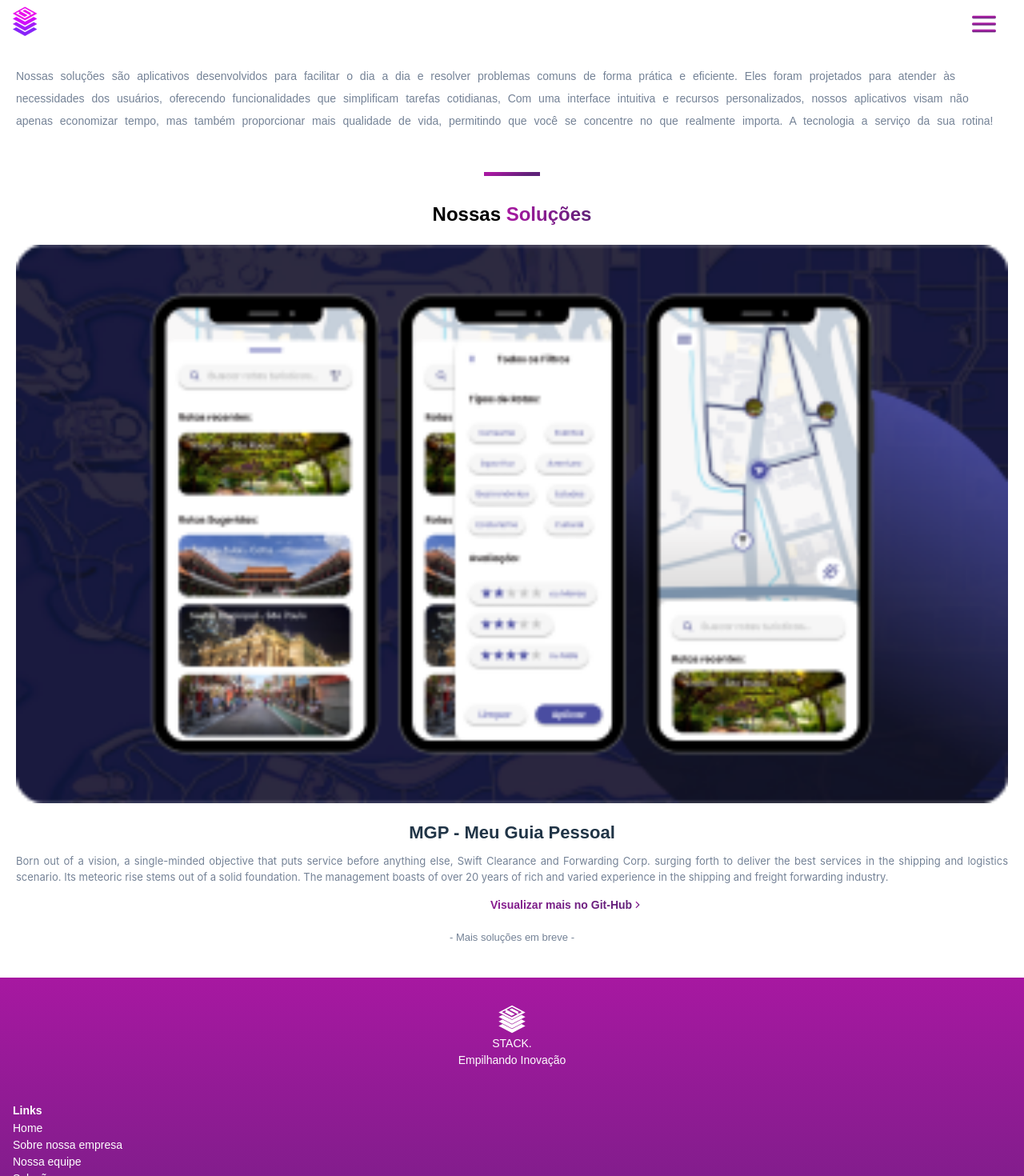
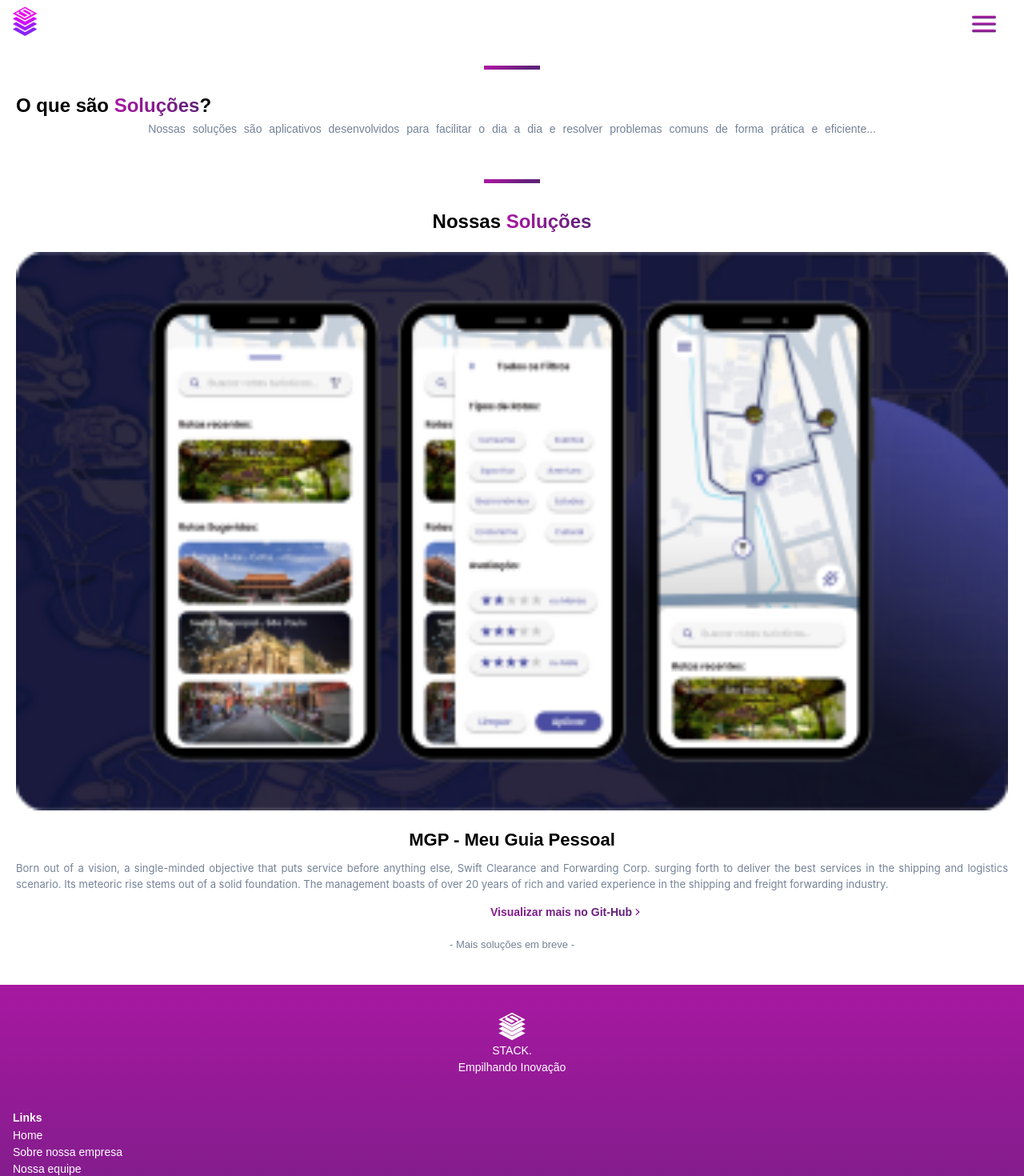
Before and after one commit to Tevezx/stacksite, a React (Vite) app: page /stacksite/solucoes in a window 1280 px wide. Shown: the top 1470 px of the page at 80% size. Built offline with nearby package versions, Linux system fonts and the light colour scheme.

Commit message:
Alterando página de soluções

```diff
--- a/Components/Solucoes/Solucoes.jsx
+++ b/Components/Solucoes/Solucoes.jsx
@@ -1,26 +1,32 @@
 import '../../Style/Solucoes/Solucoes.css';
-import linha_solucoes from '../../src/assets/linha.png'
-import img_telas_app from '../../src/assets/Case-study__image.png'
-import vector from '../../src/assets/Vector.png'
+import linha_solucoes from '../../src/assets/linha.png';
+import img_telas_app from '../../src/assets/Case-study__image.png';
+import vector from '../../src/assets/Vector.png';
 import { Link } from 'react-router-dom';
 
-
-export default function Solucoes(){
-    return(
+export default function Solucoes() {
+    return (
         <section className='Solucao-container'>
-            <img src={linha_solucoes} className='linha_solucoes1'></img>
-            <span className='titulo_solucoes'>O que são <span className='txtSolucao'>Soluções</span>?</span>
-            <p className='textInicial'>Nossas soluções são aplicativos desenvolvidos para facilitar o dia a dia e resolver problemas comuns de forma prática e eficiente. Eles foram projetados para atender às necessidades dos usuários, oferecendo funcionalidades que simplificam tarefas cotidianas, Com uma interface intuitiva e recursos personalizados, nossos aplicativos visam não apenas economizar tempo, mas também proporcionar mais qualidade de vida, permitindo que você se concentre no que realmente importa. A tecnologia a serviço da sua rotina!</p>
-            <img src={linha_solucoes} className='linha_solucoes'></img>
-            <span className='titulo2_solucoes'>Nossas <span className='txt_nossas_solucoes'>Soluções</span></span>
-            <img className='img_telas_app' src={img_telas_app}></img>
-            <span className='titulo3'>MGP - Meu Guia Pessoal</span>
+            <div className='linha_solucoes1'>
+                <img src={linha_solucoes} alt="Linha Soluções" />
+            </div>
+            <span className='titulo_solucoes1'>
+                O que são <span className='txtSolucao'>Soluções</span>?
+            </span>
+            <p className='textInicial'>
+                Nossas soluções são aplicativos desenvolvidos para facilitar o dia a dia e resolver problemas comuns de forma prática e eficiente...
+            </p>
+            <img src={linha_solucoes} className='linha_solucoes' alt="Linha Soluções" />
+            <span className='titulo2_solucoes'>
+                Nossas <span className='txt_nossas_solucoes'>Soluções</span>
+            </span>
+            <img className='img_telas_app' src={img_telas_app} alt="Tela do Aplicativo" />
+            <span className='titulo_mgp'>MGP - Meu Guia Pessoal</span>
             <p className='descricao_mgp'>Born out of a vision, a single-minded objective that puts service before anything else, Swift Clearance and Forwarding Corp. surging forth to deliver the best services in the shipping and logistics scenario. Its meteoric rise stems out of a solid foundation. The management boasts of over 20 years of rich and varied experience in the shipping and freight forwarding industry.</p>
-            <a className='btn_link' style={{fontSize: 14}} href="https://github.com" target="_blank" rel="noopener noreferrer">
+            <a className='btn_link' style={{ fontSize: 14 }} href="https://github.com" target="_blank" rel="noopener noreferrer">
                 Visualizar mais no Git-Hub <img className='img_vector' src={vector} alt="Vector" />
             </a>
             <span className='emBreve'>- Mais soluções em breve -</span>
-
         </section>
-    )
+    );
 }
--- a/Style/Solucoes/Solucoes.css
+++ b/Style/Solucoes/Solucoes.css
@@ -4,6 +4,7 @@
     --link: #e94f89;
     --black: black;
 }
+
 .Solucao-container{
     width: 100vw;
     min-height: 100vh;
@@ -18,19 +19,23 @@
     position: relative;
     overflow: hidden;
 }
+
 .textInicial{
-    line-height: 2;
+    line-height: 1.7;
     font-size: 14px;
     color: var(--descricao);
     word-spacing: 5px;
 }
-.titulo_solucoes {
+
+.titulo_solucoes1 {
     font-size: 24px;
     color: var(--black);
     font-weight: bold;
     text-align: left;
     align-self: flex-start;
+    margin-top: 20px;
 }
+
 .txtSolucao{
     background: linear-gradient(to right, #A718A1, #5F2278);
     -webkit-background-clip: text;
@@ -55,24 +60,32 @@
     -webkit-text-fill-color: transparent;
     font-size: 24px;
 }
+
 .img_telas_app{
     width: 100%;
     height: auto;
 }
-.linha_solucoes1{
-    padding-top: 20px;
-    align-self: flex-start;
+
+.linha_solucoes1 {
+    margin-top: 70px;
+    margin-left: 0;
+    width: auto;
 }
-.linha_solucoes{
+
+.linha_solucoes {
+    display: flex;
+    justify-content: center;
     margin-top: 50px;
 }
+
 .titulo2_solucoes, .txt_nossas_solucoes{
     margin-top: 30px;
 }
 .img_telas_app{
     margin-top: 20px;
 }
-.titulo3{
+.titulo_mgp{
+    color: var(--black);
     font-weight: bold;
     font-size: 22px;
     margin-top: 20px;
```
